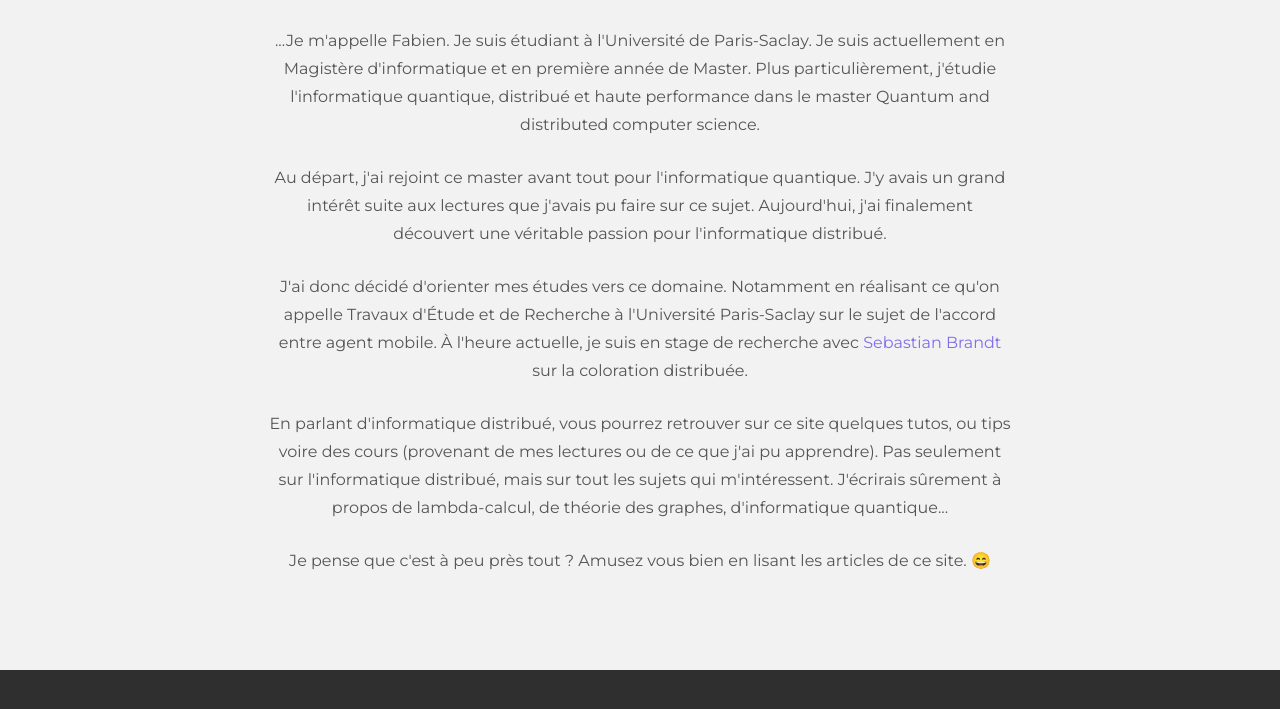
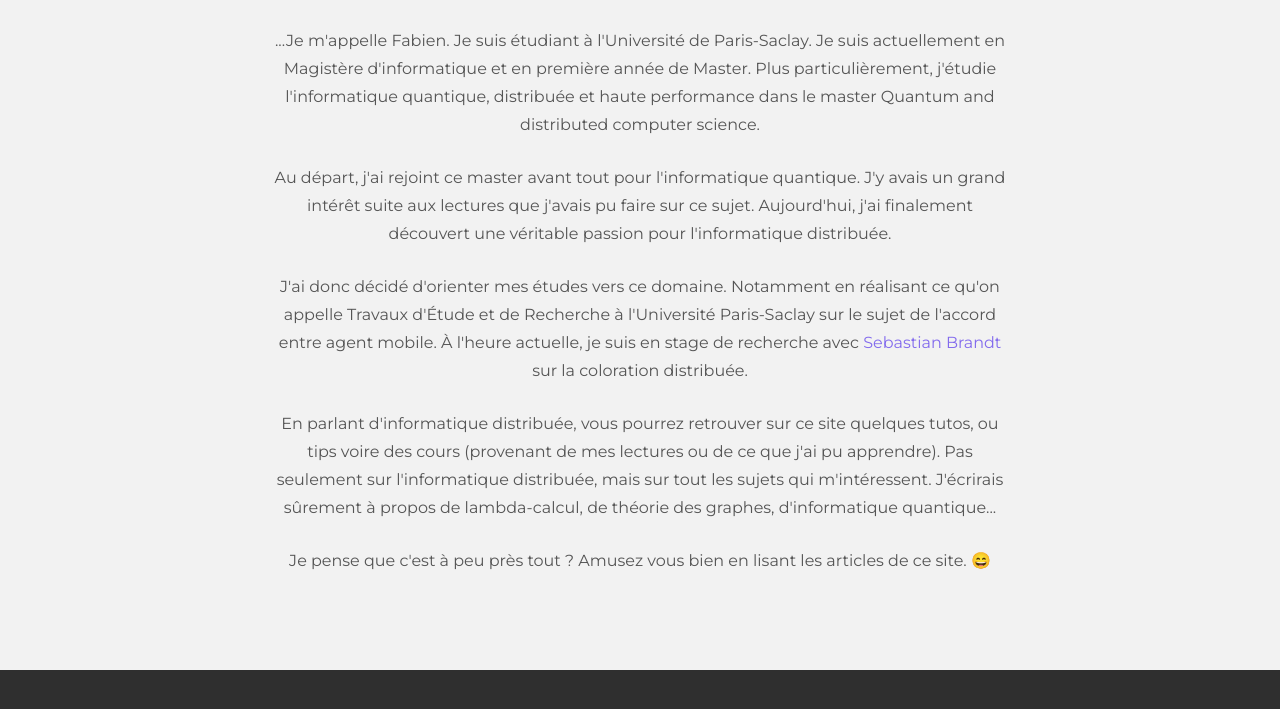
Before and after one commit to fabquero/fabquero.github.io, a plain HTML site: page index.html in a window 1280 px wide. Shown: the part 453-1162 px from the top of the page. Drawn offline with nearby package versions, Linux system fonts and the light colour scheme.

Commit message:
update: grammar

```diff
--- a/index.html
+++ b/index.html
@@ -71,10 +71,10 @@
 				<div class="col-lg-8 col-lg-offset-2 centered">
 					<img src="image/quero_fabien.jpg" class="photo" alt="Fabien">
 					<h1>Salut...</h1>
-                    <p>...Je m'appelle Fabien. Je suis étudiant à l'Université de Paris-Saclay. Je suis actuellement en Magistère d'informatique et en première année de Master. Plus particulièrement, j'étudie l'informatique quantique, distribué et haute performance dans le master Quantum and distributed computer science.</p>
-                    <p>Au départ, j'ai rejoint ce master avant tout pour l'informatique quantique. J'y avais un grand intérêt suite aux lectures que j'avais pu faire sur ce sujet. Aujourd'hui, j'ai finalement découvert une véritable passion pour l'informatique distribué.</p>
+                    <p>...Je m'appelle Fabien. Je suis étudiant à l'Université de Paris-Saclay. Je suis actuellement en Magistère d'informatique et en première année de Master. Plus particulièrement, j'étudie l'informatique quantique, distribuée et haute performance dans le master Quantum and distributed computer science.</p>
+                    <p>Au départ, j'ai rejoint ce master avant tout pour l'informatique quantique. J'y avais un grand intérêt suite aux lectures que j'avais pu faire sur ce sujet. Aujourd'hui, j'ai finalement découvert une véritable passion pour l'informatique distribuée.</p>
                     <p>J'ai donc décidé d'orienter mes études vers ce domaine. Notamment en réalisant ce qu'on appelle Travaux d'Étude et de Recherche à l'Université Paris-Saclay sur le sujet de l'accord entre agent mobile. À l'heure actuelle, je suis en stage de recherche avec <a href="https://scbrandt.github.io/">Sebastian Brandt</a> sur la coloration distribuée.</p>
-                    <p>En parlant d'informatique distribué, vous pourrez retrouver sur ce site quelques tutos, ou tips voire des cours (provenant de mes lectures ou de ce que j'ai pu apprendre). Pas seulement sur l'informatique distribué, mais sur tout les sujets qui m'intéressent. J'écrirais sûrement à propos de lambda-calcul, de théorie des graphes, d'informatique quantique...</p>
+                    <p>En parlant d'informatique distribuée, vous pourrez retrouver sur ce site quelques tutos, ou tips voire des cours (provenant de mes lectures ou de ce que j'ai pu apprendre). Pas seulement sur l'informatique distribuée, mais sur tout les sujets qui m'intéressent. J'écrirais sûrement à propos de lambda-calcul, de théorie des graphes, d'informatique quantique...</p>
                     <p>Je pense que c'est à peu près tout ? Amusez vous bien en lisant les articles de ce site. &#128516; </p>
 				</div><!-- /col-lg-8 -->
 			</div><!-- /row -->
```
